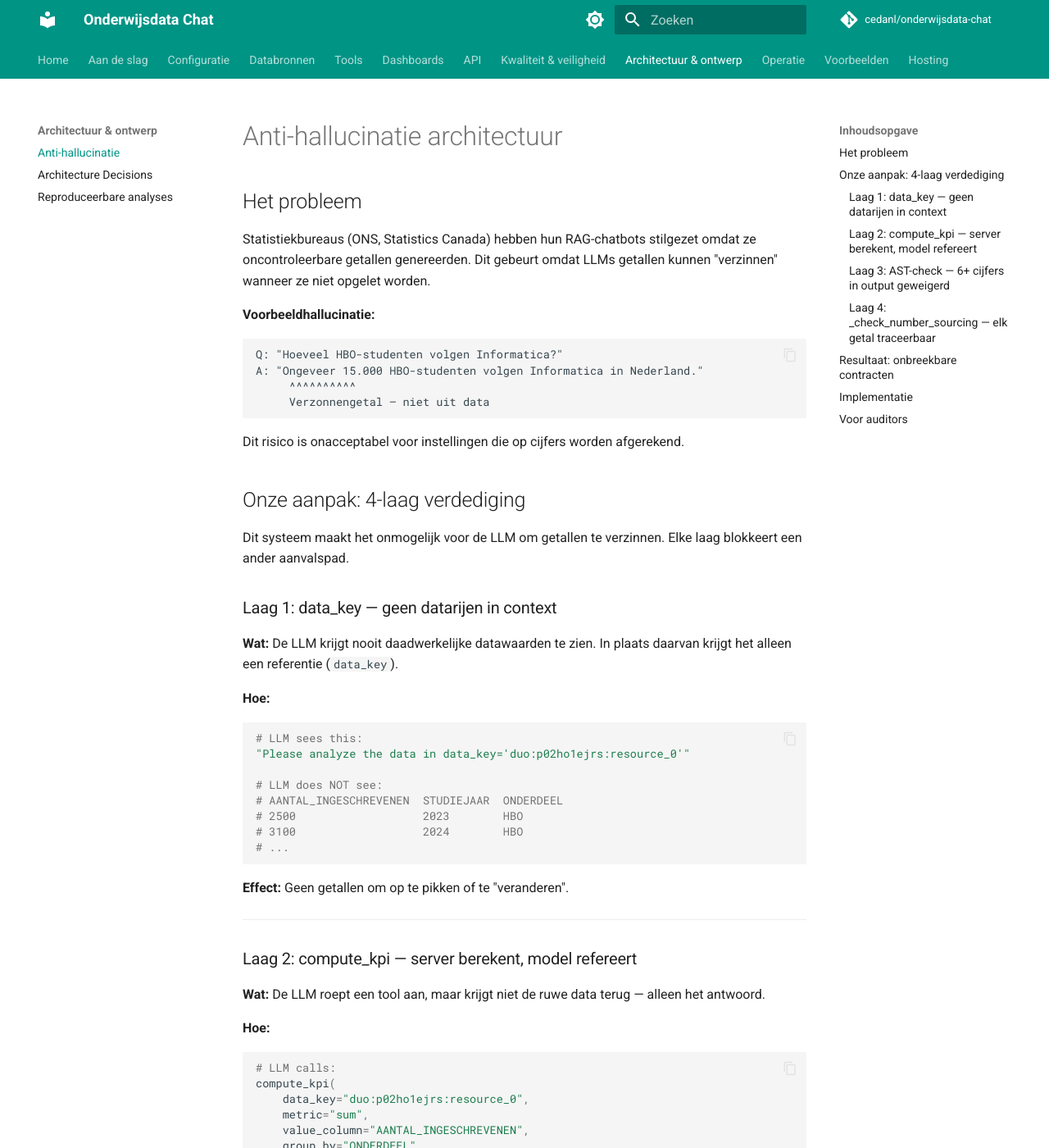
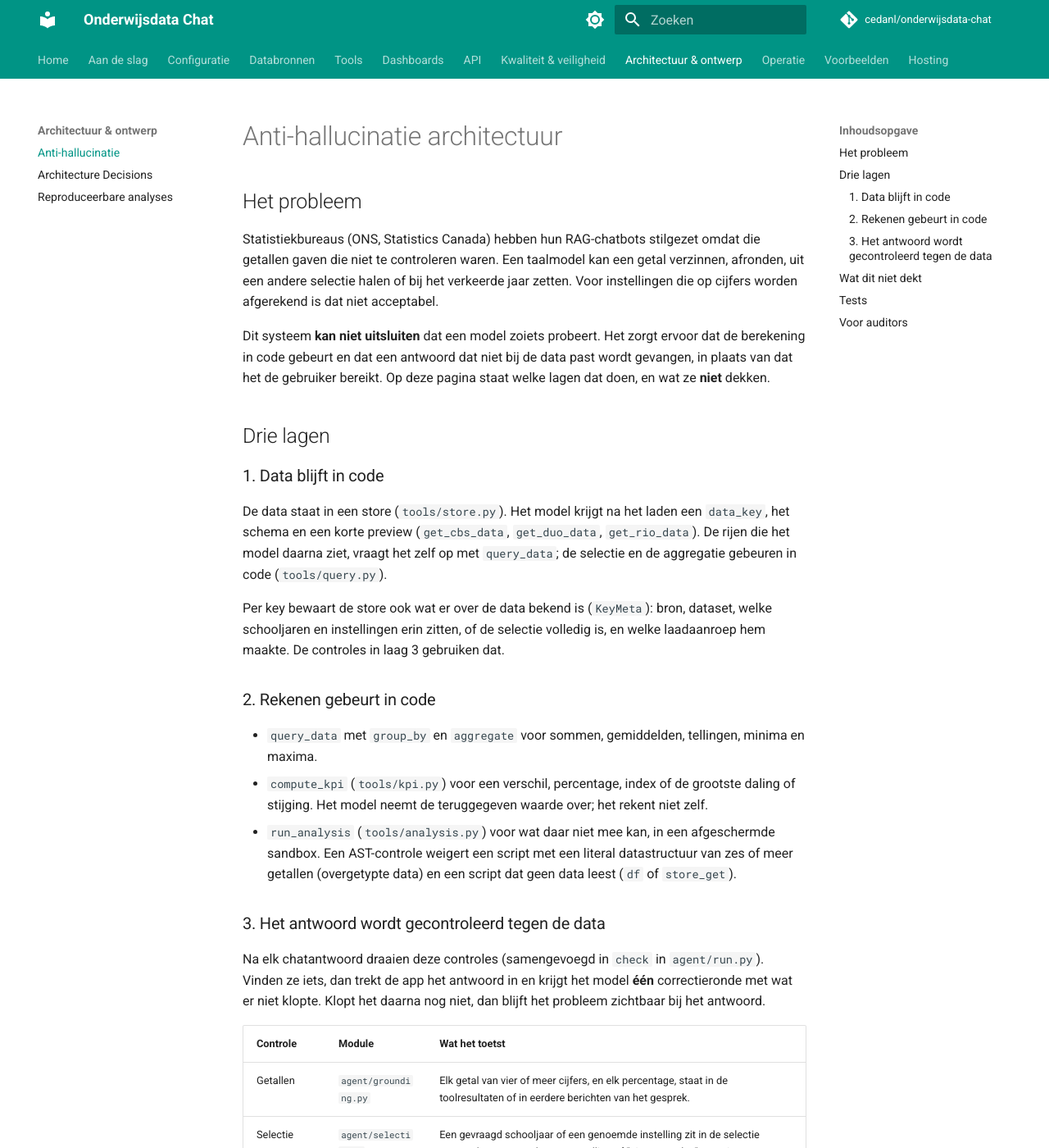
Before and after one commit to cedanl/onderwijsdata-chat, an MkDocs documentation site: the page built from docs/anti-hallucination-architecture.md, in a window 1280 px wide and 1400 px high. Shown: the whole window at 82% size. Built offline with MkDocs 1.6.1 and Material for MkDocs 9.7.7, drawn with Linux system fonts in a browser that asks for light colours; comment, search, counter and statistics services are not loaded; some of the changed text lies outside the part shown.

Commit message:
docs(prompts): prompts en architectuurpagina gelijkgetrokken met code en catalogus (#204)
- system.md: het voorbeeld koppelde 85423NED aan een MBO-titel en "504.000
  MBO-studenten"; nu de catalogustitel, en een placeholder in plaats van een getal
- system.md: "maak altijd een grafiek" en "beantwoord alleen wat gevraagd is"
  spraken elkaar tegen; nu één regel (reeks of vergelijking: grafiek; enkel feit: een
  zin zonder grafiek)
- report.md: "die selectie is al gecontroleerd" gold alleen voor de chatcontroles;
  het rapport draait sinds #196/#197 zijn eigen controles
- anti-hallucination-architecture.md herschreven naar de huidige lagen
  (agent/grounding, selectie, labels, binding, report_checks, compute_kpi, de AST-check
  in tools/analysis.py), zonder "onbreekbaar", mét een sectie over wat ze niet dekken
- tests/test_doc_catalog_titles.py legt de titel in bronvermeldingen in prompts en
  docs naast catalogus_titel (faalt op de oude prompt)

Refs #204

Co-Authored-By: Claude Sonnet 5.5 <noreply@anthropic.com>

````diff
--- a/docs/anti-hallucination-architecture.md
+++ b/docs/anti-hallucination-architecture.md
@@ -2,154 +2,63 @@
 
 ## Het probleem
 
-Statistiekbureaus (ONS, Statistics Canada) hebben hun RAG-chatbots stilgezet omdat ze oncontroleerbare getallen genereerden. Dit gebeurt omdat LLMs getallen kunnen "verzinnen" wanneer ze niet opgelet worden.
+Statistiekbureaus (ONS, Statistics Canada) hebben hun RAG-chatbots stilgezet omdat die getallen gaven die niet te controleren waren. Een taalmodel kan een getal verzinnen, afronden, uit een andere selectie halen of bij het verkeerde jaar zetten. Voor instellingen die op cijfers worden afgerekend is dat niet acceptabel.
 
-**Voorbeeldhallucinatie:**
-```
-Q: "Hoeveel HBO-studenten volgen Informatica?"
-A: "Ongeveer 15.000 HBO-studenten volgen Informatica in Nederland."
-     ^^^^^^^^^^
-     Verzonnengetal — niet uit data
-```
+Dit systeem **kan niet uitsluiten** dat een model zoiets probeert. Het zorgt ervoor dat de berekening in code gebeurt en dat een antwoord dat niet bij de data past wordt gevangen, in plaats van dat het de gebruiker bereikt. Op deze pagina staat welke lagen dat doen, en wat ze **niet** dekken.
 
-Dit risico is onacceptabel voor instellingen die op cijfers worden afgerekend.
+## Drie lagen
 
-## Onze aanpak: 4-laag verdediging
+### 1. Data blijft in code
 
-Dit systeem maakt het onmogelijk voor de LLM om getallen te verzinnen. Elke laag blokkeert een ander aanvalspad.
+De data staat in een store (`tools/store.py`). Het model krijgt na het laden een `data_key`, het schema en een korte preview (`get_cbs_data`, `get_duo_data`, `get_rio_data`). De rijen die het model daarna ziet, vraagt het zelf op met `query_data`; de selectie en de aggregatie gebeuren in code (`tools/query.py`).
 
-### Laag 1: data_key — geen datarijen in context
+Per key bewaart de store ook wat er over de data bekend is (`KeyMeta`): bron, dataset, welke schooljaren en instellingen erin zitten, of de selectie volledig is, en welke laadaanroep hem maakte. De controles in laag 3 gebruiken dat.
 
-**Wat:** De LLM krijgt nooit daadwerkelijke datawaarden te zien. In plaats daarvan krijgt het alleen een referentie (`data_key`).
+### 2. Rekenen gebeurt in code
 
-**Hoe:**
-```python
-# LLM sees this:
-"Please analyze the data in data_key='duo:p02ho1ejrs:resource_0'"
+- `query_data` met `group_by` en `aggregate` voor sommen, gemiddelden, tellingen, minima en maxima.
+- `compute_kpi` (`tools/kpi.py`) voor een verschil, percentage, index of de grootste daling of stijging. Het model neemt de teruggegeven waarde over; het rekent niet zelf.
+- `run_analysis` (`tools/analysis.py`) voor wat daar niet mee kan, in een afgeschermde sandbox. Een AST-controle weigert een script met een literal datastructuur van zes of meer getallen (overgetypte data) en een script dat geen data leest (`df` of `store_get`).
 
-# LLM does NOT see:
-# AANTAL_INGESCHREVENEN  STUDIEJAAR  ONDERDEEL
-# 2500                   2023        HBO
-# 3100                   2024        HBO
-# ...
-```
+### 3. Het antwoord wordt gecontroleerd tegen de data
 
-**Effect:** Geen getallen om op te pikken of te "veranderen".
+Na elk chatantwoord draaien deze controles (samengevoegd in `check` in `agent/run.py`). Vinden ze iets, dan trekt de app het antwoord in en krijgt het model **één** correctieronde met wat er niet klopte. Klopt het daarna nog niet, dan blijft het probleem zichtbaar bij het antwoord.
 
----
+| Controle | Module | Wat het toetst |
+|---|---|---|
+| Getallen | `agent/grounding.py` | Elk getal van vier of meer cijfers, en elk percentage, staat in de toolresultaten of in eerdere berichten van het gesprek. |
+| Selectie | `agent/selectie.py` | Een gevraagd schooljaar of een genoemde instelling zit in de selectie waarop het antwoord rust; een telling of "niet gevonden" rust niet op een afgekapte selectie. |
+| Labels | `agent/labels.py` | Opleidingsvorm (VT, DT, DU), dataset-ID en teleenheid (personen of inschrijvingen) kloppen met de bron. |
+| Binding | `agent/binding.py` | Een getal staat bij het jaar en de instelling van zijn eigen rij, niet bij een ander jaar uit dezelfde selectie. |
 
-### Laag 2: compute_kpi — server berekent, model refereert
+Voor een rapport geldt hetzelfde via `agent/report_checks.py`: een rapport zonder conclusie, reikwijdte of bevinding wordt niet getoond, en tekst die afwezigheid van data claimt naast een gevulde grafiek wordt geweigerd. Voor een dashboard komen KPI-waarden alleen door als ze uit `compute_kpi` komen, en de tekst gaat door dezelfde getalcontrole (`_check_number_sourcing` in `agent/dashboard.py`).
 
-**Wat:** De LLM roept een tool aan, maar krijgt niet de ruwe data terug — alleen het antwoord.
+## Wat dit niet dekt
 
-**Hoe:**
-```python
-# LLM calls:
-compute_kpi(
-    data_key="duo:p02ho1ejrs:resource_0",
-    metric="sum",
-    value_column="AANTAL_INGESCHREVENEN",
-    group_by="ONDERDEEL"
-)
+De controles zijn code, geen begrip. Ze vangen een bepaalde klasse fouten en laten andere door:
 
-# Server returns:
-{
-    "HBO": 5600,
-    "WO": 8900
-}
+- **Kleine getallen en jaartallen.** Alleen getallen van vier of meer cijfers, en percentages, worden getoetst.
+- **Een getal dat ergens anders in de data staat.** Staat 27.135 in de data, dan is het getal gedekt, ook als het model het bij de verkeerde groep noemt. De bindingscontrole vangt dat alleen als de zin of tabelrij precies één jaar of instelling noemt.
+- **Interpretatie.** Een conclusie die niet volgt uit de cijfers, of een causaal verband dat de data niet draagt, is geen getal en wordt niet gecontroleerd.
+- **Meerdere teldefinities.** Mengt een beurt personen en inschrijvingen (bijvoorbeeld p01 en p03), dan slaat de teleenheidcontrole bewust over.
+- **De bron zelf.** CBS-cijfers kunnen voorlopig zijn en later worden herzien; DUO-cijfers kennen onderdrukte cellen. De app meldt dat, maar controleert niet of de bron klopt.
 
-# LLM then outputs:
-"The total is 5600 HBO students."
-#               ^^^^
-#               Dit getal is uit de tool, niet verzonnengetal
-```
+Een controle die iets mist is dus mogelijk. Daarom is elk antwoord herleidbaar: de redeneerkaart toont per stap de tool en de code, en elke analyse is als Python-snippet te exporteren (zie [Reproduceerbare analyses](reproducibility.md)).
 
-**Effect:** Getallen komen altijd uit gestructureerde tool-respons, nooit uit context of hint.
+## Tests
 
----
-
-### Laag 3: AST-check — 6+ cijfers in output geweigerd
-
-**Wat:** Model-output wordt geparst. Alle literal getallen ≥6 cijfers worden geweigerd.
-
-**Hoe:**
-```python
-# Model tries to output:
-"The country's total revenue is 3,500,000 euros."
-
-# AST-parser sees: 3500000 (7 digits)
-# Rejected: "Getallen ≥6 cijfers alleen via tools toestaan"
-
-# Allowed:
-"The country has 5600 HBO students."
-                ^^^^
-                4 digits, OK — sowieso onwaarschijnlijk verzonnengetal
-```
-
-**Effect:** Model kan niet casually grote getallen noemen.
-
----
-
-### Laag 4: _check_number_sourcing — elk getal traceerbaar
-
-**Wat:** Elk getal in de uiteindelijke response wordt geverifieerd: Het MOET afkomstig zijn van een tool-aanroep.
-
-**Hoe:**
-```
-Response: "HBO had 5600 students in 2023, WO had 8900."
-Numbers:  5600, 8900
-
-Trace:
-- 5600 → Found in compute_kpi output ✓
-- 8900 → Found in compute_kpi output ✓
-
-All numbers sourced. ✓
-```
-
-Zou dit mislukken:
-```
-Response: "HBO had 5600 students, but I estimate WO could reach 9500 by 2025."
-Numbers:  5600, 9500
-
-Trace:
-- 5600 → Found in compute_kpi output ✓
-- 9500 → NOT in any tool output ✗
-
-Rejected: "9500 is not sourced from a tool call"
-```
-
-**Effect:** Geen speculatie, geen voorzeggen, geen gissingen — alleen data.
-
----
-
-## Resultaat: onbreekbare contracten
-
-| Scenario | Laag 1 | Laag 2 | Laag 3 | Laag 4 | Uitkomst |
-|----------|--------|---------|---------|---------|----------|
-| Model verzint "10000" | ✓ Ziet het getal niet | — | ✗ 5 digits OK | — | **Geweigerd door laag 3** |
-| Model verzint "1000000" | ✓ Ziet het getal niet | — | — | ✗ Niet getraced | **Geweigerd door laag 4** |
-| Model refereert aan tool output | ✓ Ziet key | ✓ Krijgt output | ✓ OK | ✓ Getraced | **Aanvaard** |
-
-## Implementatie
-
-**Files:**
-- `tools/cbs.py`, `tools/duo.py` — Laag 1: data_key loading
-- `tools/dashboard.py` — Laag 2: compute_kpi tool
-- `agent/run.py` — Laag 3: AST-check op output
-- `tools/cbs.py` — Laag 4: _check_number_sourcing validation
-
-**Tests:**
-- `tests/test_eval_*.py` — Eval-suite verifieert dat uitvoer alleen getallen uit tools bevat
+- `tests/test_grounding.py`, `tests/test_selectie.py`, `tests/test_labels.py`, `tests/test_binding.py`: de controles per module.
+- `tests/test_report_checks.py`: de rapportcontroles.
+- `tests/test_tools_kpi.py`, `tests/test_tools_analysis.py`: de rekentools en de sandbox.
+- `tests/test_eval_*.py`: evaluaties met een echt model tegen een ground truth; die draaien niet in CI (ze hebben een API-key nodig).
 
 ## Voor auditors
 
-U kunt dit zelf verifiëren:
+U kunt dit zelf nagaan:
 
-1. **Vraag de Python-snippet:** Elke analyse exporteert als `.py` bestand
-2. **Voer het uit:** `python analyse.py`
-3. **Vergelijk getallen:** Uw output matcht precies wat de app rapporteerde
-
-Geen "zwarte doos", geen speculatie. Alleen data.
+1. **Vraag de Python-snippet** bij een analyse; de redeneerkaart toont hem.
+2. **Voer hem uit.** Hij begint met het laden van de bron, met bron-ID en filters.
+3. **Vergelijk de getallen** met wat de app rapporteerde.
 
 ---
 
````
Also changed, not shown: prompts/report.md (+1 -1 lines), prompts/system.md (+6 -4 lines), 1 other file.
